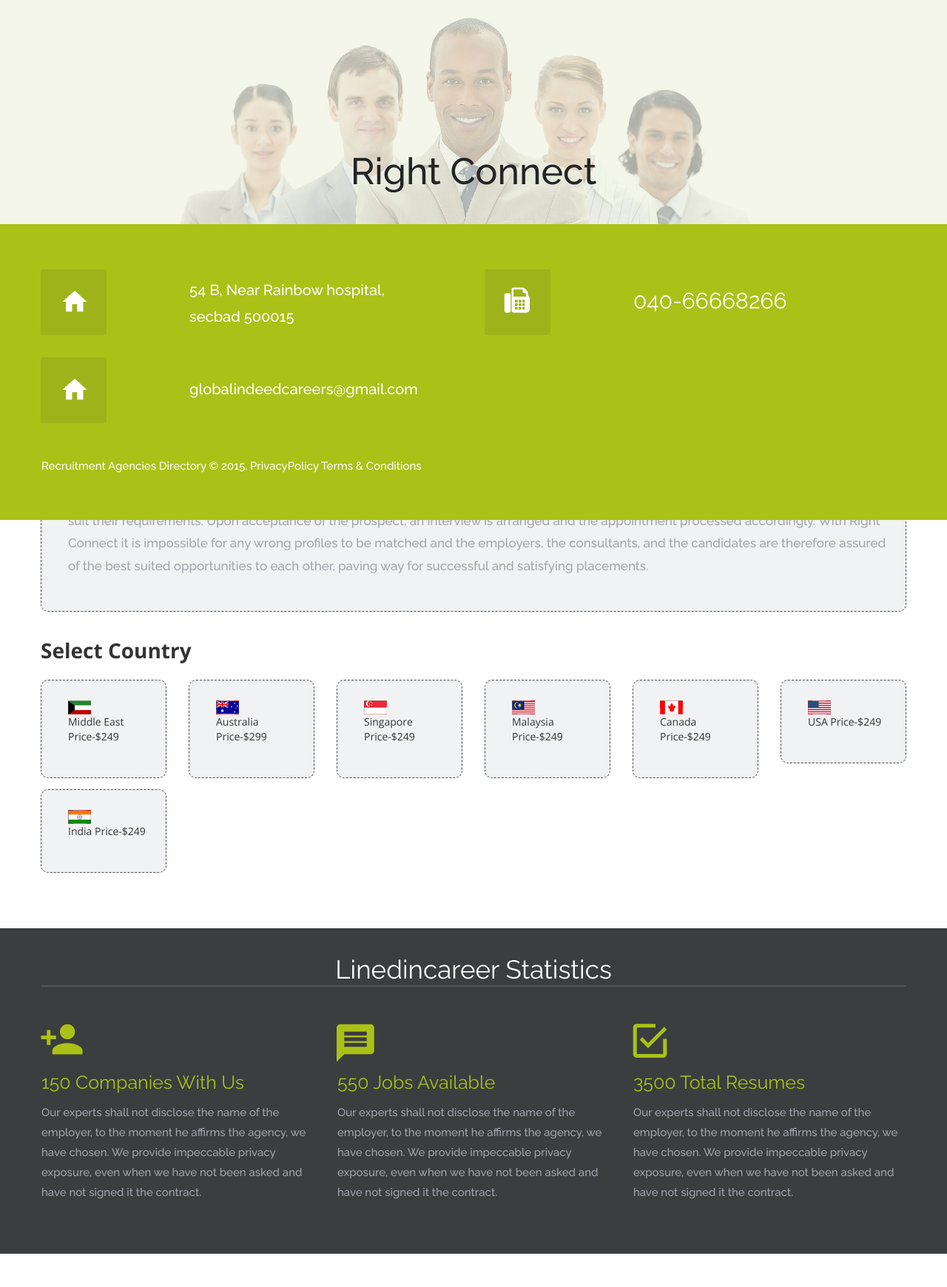
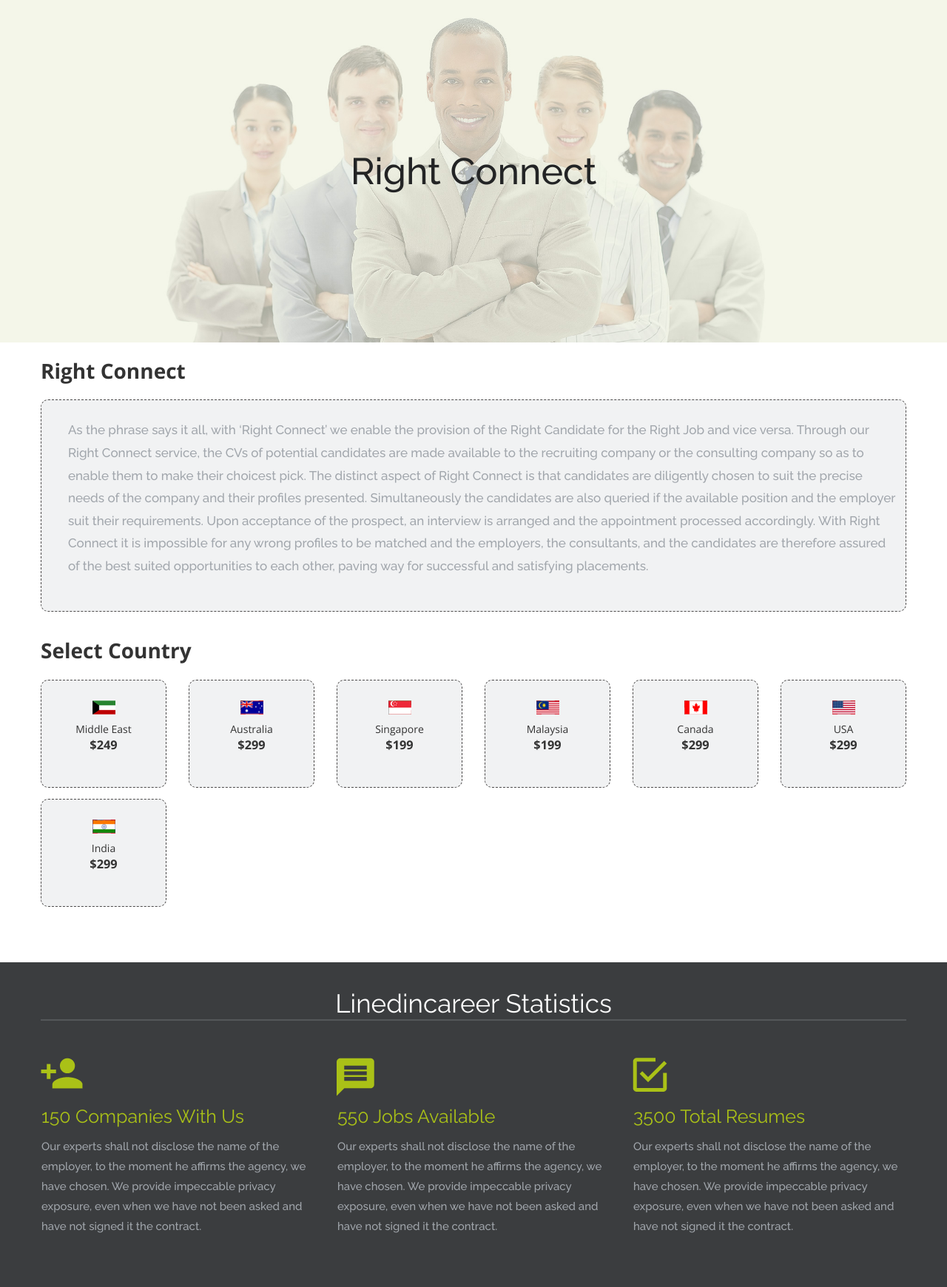
Before and after one commit to omkarvijay6/linkedincareer, a Django app: template career_site/templates/right_connect.html in a window 1280 px wide. Shown: the part 97-1837 px from the top of the page at 74% size. Before the commit the page ends 1792 px from the top, so only its background shows below. Run offline with Django 3.2, Linux system fonts and the light colour scheme; the template is opened without the code that fills it, so the values that code supplies are empty; parts of the project's set-up code (start-up, migrations or seed data) failed here and were passed over; some libraries are stand-ins or nearby versions; some web fonts are replaced.

Commit message:
fixed right connect countries center

```diff
--- a/career_site/templates/right_connect.html
+++ b/career_site/templates/right_connect.html
@@ -37,7 +37,7 @@
                          class="moto-widget moto-widget-container moto-container_content_55e42abb"
                          data-widget="container" data-container="container">
                         <div data-animation="fadeIn"
-                             class="moto-widget moto-widget-text moto-preset-default                               wow fadeIn moto-spacing-top-medium moto-spacing-right-auto moto-spacing-bottom-medium moto-spacing-left-medium"
+                             class="moto-widget moto-widget-text moto-preset-default wow fadeIn moto-spacing-top-medium moto-spacing-right-auto moto-spacing-bottom-medium moto-spacing-left-medium"
                              data-widget="text" data-preset="default" data-spacing="mamm">
                             <div class="moto-widget-text-content moto-widget-text-editable"><p
                                     class="moto-text_system_25">{% block service_content_1 %} As the phrase says it all, with ‘Right Connect’ we
@@ -82,14 +82,33 @@
                          class="moto-widget moto-widget-container moto-container_content_55e42abb"
                          data-widget="container" data-container="container">
                         <div data-animation="fadeIn"
-                             class="moto-widget moto-widget-text moto-preset-default                               wow fadeIn moto-spacing-top-medium moto-spacing-right-auto moto-spacing-bottom-medium moto-spacing-left-medium"
+                             class="moto-widget moto-widget-text moto-preset-default wow fadeIn moto-spacing-top-medium moto-spacing-right-auto moto-spacing-bottom-medium moto-spacing-left-medium moto-spacing-right-medium"
                              data-widget="text" data-preset="default" data-spacing="mamm">
-                            <div class="moto-widget-text-content moto-widget-text-editable">
-                                <img src="{% static 'images/gulf.jpg' %}" class="moto-widget-image-picture"
-                                     data-id="298" title="" alt="" draggable="false">
+                            <div class="moto-widget-text-content moto-widget-text-editable" style="text-align: center;">
+                                <div class="moto-spacing-bottom-small">
+                                    <img src="{% static 'images/gulf.jpg' %}" data-id="298" title="" alt="" draggable="false">
+                                </div>
+                                <p class="moto-text_system_18">Middle East<br></p>
+                                <h3>$249</h3>
+                            </div>
 
-                                <p class="moto-text_system_18">Middle East Price-$249<br></p>
+                        </div>
+                    </div>
+                </div>
 
+                <div class="moto-cell col-sm-2" data-container="container">
+                    <div data-css-name="moto-container_content_55e42abb"
+                         class="moto-widget moto-widget-container moto-container_content_55e42abb"
+                         data-widget="container" data-container="container">
+                        <div data-animation="fadeIn"
+                             class="moto-widget moto-widget-text moto-preset-default wow fadeIn moto-spacing-top-medium moto-spacing-right-auto moto-spacing-bottom-medium moto-spacing-left-medium moto-spacing-right-medium"
+                             data-widget="text" data-preset="default" data-spacing="mamm">
+                            <div class="moto-widget-text-content moto-widget-text-editable" style="text-align: center;">
+                                <div class="moto-spacing-bottom-small">
+                                    <img src="{% static 'images/australia.jpg' %}" data-id="298" title="" alt="" draggable="false">
+                                </div>
+                                <p class="moto-text_system_18">Australia <br></p>
+                                <h3>$299</h3>
                             </div>
                         </div>
                     </div>
@@ -100,13 +119,14 @@
                          class="moto-widget moto-widget-container moto-container_content_55e42abb"
                          data-widget="container" data-container="container">
                         <div data-animation="fadeIn"
-                             class="moto-widget moto-widget-text moto-preset-default                               wow fadeIn moto-spacing-top-medium moto-spacing-right-auto moto-spacing-bottom-medium moto-spacing-left-medium"
+                             class="moto-widget moto-widget-text moto-preset-default wow fadeIn moto-spacing-top-medium moto-spacing-right-auto moto-spacing-bottom-medium moto-spacing-left-medium moto-spacing-right-medium"
                              data-widget="text" data-preset="default" data-spacing="mamm">
-                            <div class="moto-widget-text-content moto-widget-text-editable">
-                                <img src="{% static 'images/australia.jpg' %}" class="moto-widget-image-picture"
-                                     data-id="298" title="" alt="" draggable="false">
-
-                                <p class="moto-text_system_18">Australia Price-$299<br></p>
+                            <div class="moto-widget-text-content moto-widget-text-editable" style="text-align: center;">
+                                <div class="moto-spacing-bottom-small">
+                                    <img src="{% static 'images/singapore.jpg' %}" data-id="298" title="" alt="" draggable="false">
+                                </div>
+                                <p class="moto-text_system_18">Singapore<br></p>
+                                <h3>$199</h3>
                             </div>
                         </div>
                     </div>
@@ -117,14 +137,16 @@
                          class="moto-widget moto-widget-container moto-container_content_55e42abb"
                          data-widget="container" data-container="container">
                         <div data-animation="fadeIn"
-                             class="moto-widget moto-widget-text moto-preset-default                               wow fadeIn moto-spacing-top-medium moto-spacing-right-auto moto-spacing-bottom-medium moto-spacing-left-medium"
+                             class="moto-widget moto-widget-text moto-preset-default wow fadeIn moto-spacing-top-medium moto-spacing-right-auto moto-spacing-bottom-medium moto-spacing-left-medium moto-spacing-right-medium"
                              data-widget="text" data-preset="default" data-spacing="mamm">
-                            <div class="moto-widget-text-content moto-widget-text-editable">
-                                <img src="{% static 'images/singapore.jpg' %}" class="moto-widget-image-picture"
-                                     data-id="298" title="" alt="" draggable="false">
+                            <div class="moto-widget-text-content moto-widget-text-editable" style="text-align: center;">
+                                <div class="moto-spacing-bottom-small">
+                                    <img src="{% static 'images/malaysia.jpg' %}" data-id="298" title="" alt="" draggable="false">
+                                </div>
+                                <p class="moto-text_system_18">Malaysia<br></p>
+                                <h3>$199</h3>
+                            </div>
 
-                                <p class="moto-text_system_18">Singapore Price-$249<br></p>
-                            </div>
                         </div>
                     </div>
                 </div>
@@ -134,14 +156,16 @@
                          class="moto-widget moto-widget-container moto-container_content_55e42abb"
                          data-widget="container" data-container="container">
                         <div data-animation="fadeIn"
-                             class="moto-widget moto-widget-text moto-preset-default                               wow fadeIn moto-spacing-top-medium moto-spacing-right-auto moto-spacing-bottom-medium moto-spacing-left-medium"
+                             class="moto-widget moto-widget-text moto-preset-default wow fadeIn moto-spacing-top-medium moto-spacing-right-auto moto-spacing-bottom-medium moto-spacing-left-medium moto-spacing-right-medium"
                              data-widget="text" data-preset="default" data-spacing="mamm">
-                            <div class="moto-widget-text-content moto-widget-text-editable">
-                                <img src="{% static 'images/malaysia.jpg' %}" class="moto-widget-image-picture"
-                                     data-id="298" title="" alt="" draggable="false">
+                            <div class="moto-widget-text-content moto-widget-text-editable" style="text-align: center;">
+                                <div class="moto-spacing-bottom-small">
+                                    <img src="{% static 'images/canada.jpg' %}" data-id="298" title="" alt="" draggable="false">
+                                </div>
+                                <p class="moto-text_system_18">Canada<br></p>
+                                <h3>$299</h3>
+                            </div>
 
-                                <p class="moto-text_system_18">Malaysia Price-$249<br></p>
-                            </div>
                         </div>
                     </div>
                 </div>
@@ -151,30 +175,14 @@
                          class="moto-widget moto-widget-container moto-container_content_55e42abb"
                          data-widget="container" data-container="container">
                         <div data-animation="fadeIn"
-                             class="moto-widget moto-widget-text moto-preset-default                               wow fadeIn moto-spacing-top-medium moto-spacing-right-auto moto-spacing-bottom-medium moto-spacing-left-medium"
+                             class="moto-widget moto-widget-text moto-preset-default wow fadeIn moto-spacing-top-medium moto-spacing-right-auto moto-spacing-bottom-medium moto-spacing-left-medium moto-spacing-right-medium"
                              data-widget="text" data-preset="default" data-spacing="mamm">
-                            <div class="moto-widget-text-content moto-widget-text-editable">
-                                <img src="{% static 'images/canada.jpg' %}" class="moto-widget-image-picture"
-                                     data-id="298" title="" alt="" draggable="false">
-
-                                <p class="moto-text_system_18">Canada Price-$249<br></p>
-                            </div>
-                        </div>
-                    </div>
-                </div>
-
-                <div class="moto-cell col-sm-2" data-container="container">
-                    <div data-css-name="moto-container_content_55e42abb"
-                         class="moto-widget moto-widget-container moto-container_content_55e42abb"
-                         data-widget="container" data-container="container">
-                        <div data-animation="fadeIn"
-                             class="moto-widget moto-widget-text moto-preset-default                               wow fadeIn moto-spacing-top-medium moto-spacing-right-auto moto-spacing-bottom-medium moto-spacing-left-medium"
-                             data-widget="text" data-preset="default" data-spacing="mamm">
-                            <div class="moto-widget-text-content moto-widget-text-editable">
-                                <img src="{% static 'images/usa.jpg' %}" class="moto-widget-image-picture"
-                                     data-id="298" title="" alt="" draggable="false">
-
-                                <p class="moto-text_system_18">USA Price-$249<br></p>
+                            <div class="moto-widget-text-content moto-widget-text-editable" style="text-align: center;">
+                                <div class="moto-spacing-bottom-small">
+                                    <img src="{% static 'images/usa.jpg' %}" data-id="298" title="" alt="" draggable="false">
+                                </div>
+                                <p class="moto-text_system_18" align="middle">USA<br></p>
+                                <h3>$299</h3>
                             </div>
                         </div>
                     </div>
@@ -195,14 +203,16 @@
                          class="moto-widget moto-widget-container moto-container_content_55e42abb"
                          data-widget="container" data-container="container">
                         <div data-animation="fadeIn"
-                             class="moto-widget moto-widget-text moto-preset-default                               wow fadeIn moto-spacing-top-medium moto-spacing-right-auto moto-spacing-bottom-medium moto-spacing-left-medium"
+                             class="moto-widget moto-widget-text moto-preset-default wow fadeIn moto-spacing-top-medium moto-spacing-right-auto moto-spacing-bottom-medium moto-spacing-left-medium moto-spacing-right-medium"
                              data-widget="text" data-preset="default" data-spacing="mamm">
-                            <div class="moto-widget-text-content moto-widget-text-editable">
-                                <img src="{% static 'images/india.jpg' %}" class="moto-widget-image-picture"
-                                     data-id="298" title="" alt="" draggable="false">
+                            <div class="moto-widget-text-content moto-widget-text-editable" style="text-align: center;">
+                                <div class="moto-spacing-bottom-small">
+                                    <img src="{% static 'images/india.jpg' %}" data-id="298" title="" alt="" draggable="false">
+                                </div>
+                                <p class="moto-text_system_18">India<br></p>
+                                <h3>$299</h3>
+                            </div>
 
-                                <p class="moto-text_system_18">India Price-$249<br></p>
-                            </div>
                         </div>
                     </div>
                 </div>
@@ -216,7 +226,7 @@
         <div class="container-fluid">
             <div class="row">
                 <div class="moto-cell col-sm-12" data-container="container">
-                    <div class="moto-widget moto-widget-spacer moto-preset-default                            moto-spacing-top-medium moto-spacing-right-auto moto-spacing-bottom-medium moto-spacing-left-auto"
+                    <div class="moto-widget moto-widget-spacer moto-preset-default moto-spacing-top-medium moto-spacing-right-auto moto-spacing-bottom-medium moto-spacing-left-auto"
                          data-widget="spacer" data-spacing="mama">
                         <div class="moto-widget-spacer-block" style="height: 10px;"></div>
                     </div>
```
